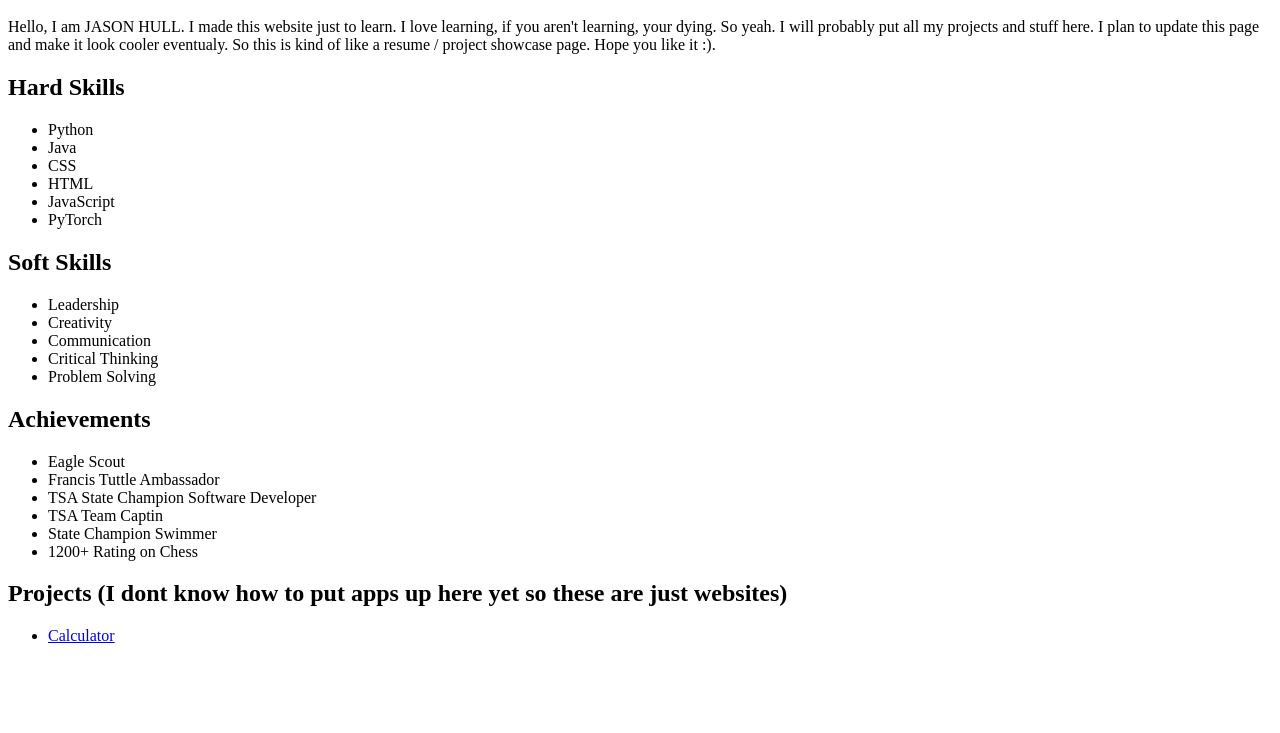
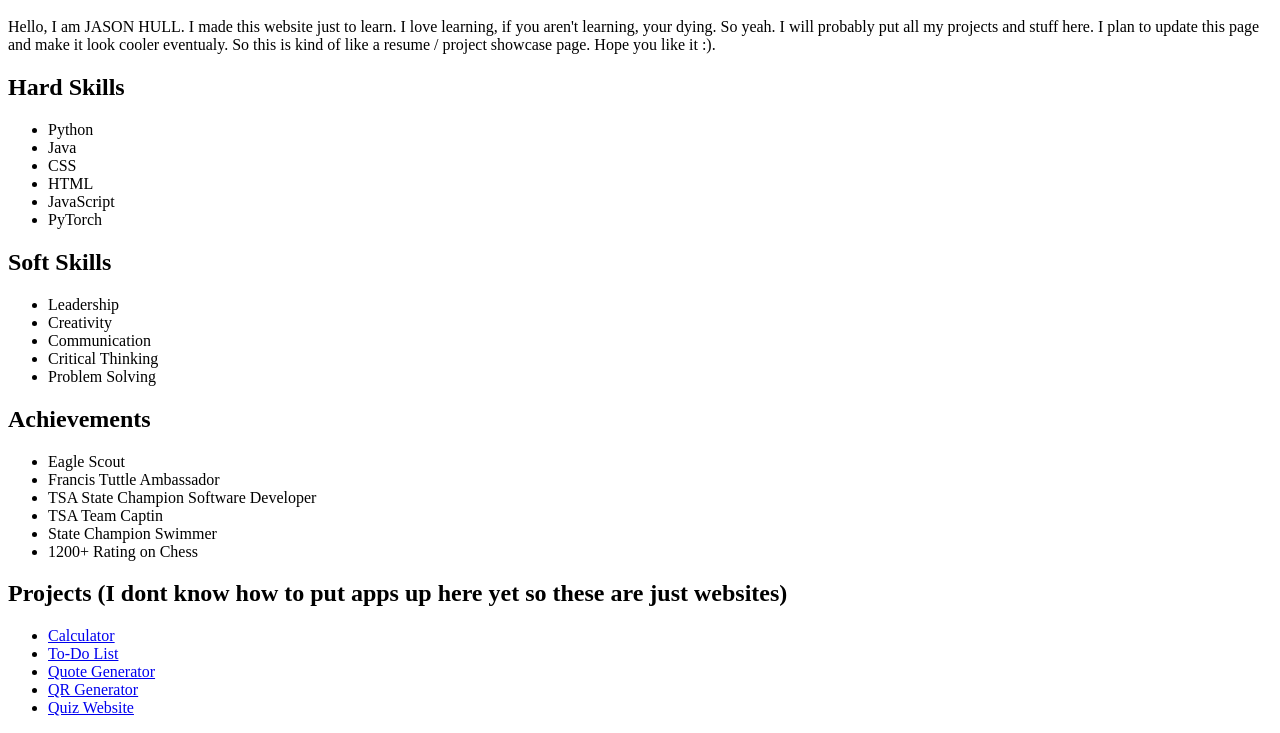
Before and after one commit to 3Pex/website-portfolio, a plain HTML site: page index.html in a window 1280 px wide. Shown: the part 101-834 px from the top of the page. Before the commit the page ends 800 px from the top, so only its background shows below. Drawn offline with Linux system fonts and the light colour scheme.

Commit message:
Update index.html

```diff
--- a/index.html
+++ b/index.html
@@ -44,6 +44,10 @@
     <h2>Projects (I dont know how to put apps up here yet so these are just websites)</h2>
     <ul>
         <li><a href="https://spawn-calculator.netlify.app" target="_blank">Calculator</a></li>
+        <li><a href="https://spawn-todolist.netlify.app" target="_blank">To-Do List</a></li>
+        <li><a href="https://spawn-quotegen.netlify.app" target="_blank">Quote Generator</a></li>
+        <li><a href="https://spawn-qrgen.netlify.app" target="_blank">QR Generator</a></li>
+        <li><a href="https://spawn-quizwebsite.netlify.app" target="_blank">Quiz Website</a></li>
     </ul>
 </body>
 </html>
```
